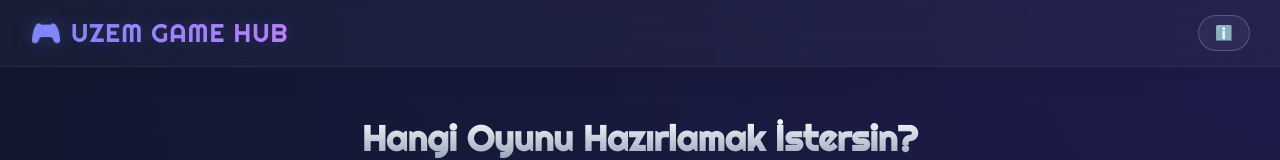
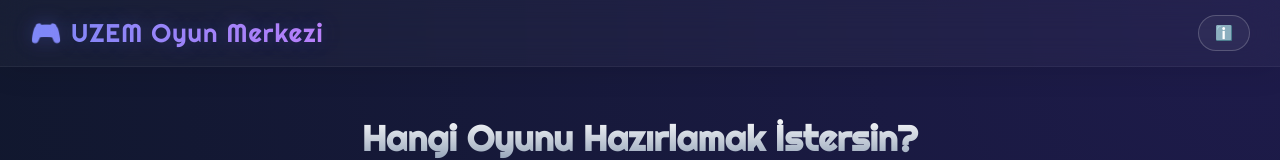
Before and after one commit to abdullah-cihan/gamification, a plain HTML site: page index.html in a window 1280 px wide. Shown: the top 160 px of the page. Drawn offline with nearby package versions, Linux system fonts and the light colour scheme.

Commit message:
Fix HTML encoding issues in index.html

```diff
--- a/index.html
+++ b/index.html
@@ -19,7 +19,7 @@
 <body>
 
 <nav class="navbar">
-    <div class="nav-brand">🎮 UZEM GAME HUB</div>
+    <div class="nav-brand">🎮 UZEM Oyun Merkezi</div>
 
     <div style="display: flex; align-items: center; gap: 15px;">
 
```
